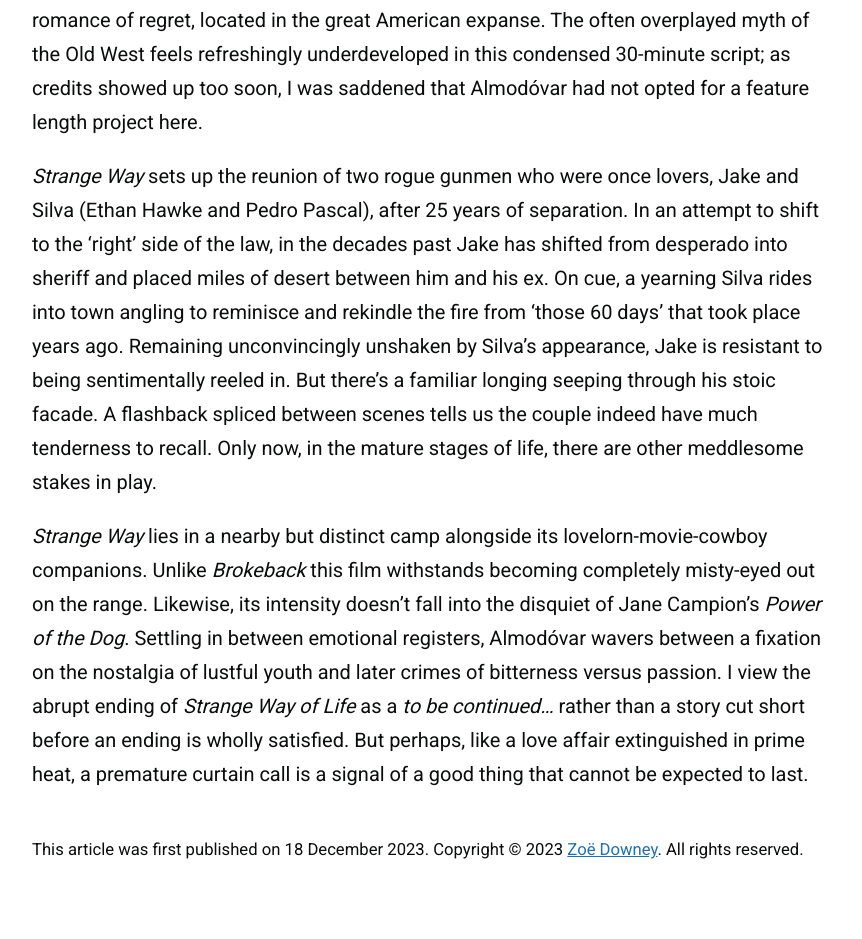
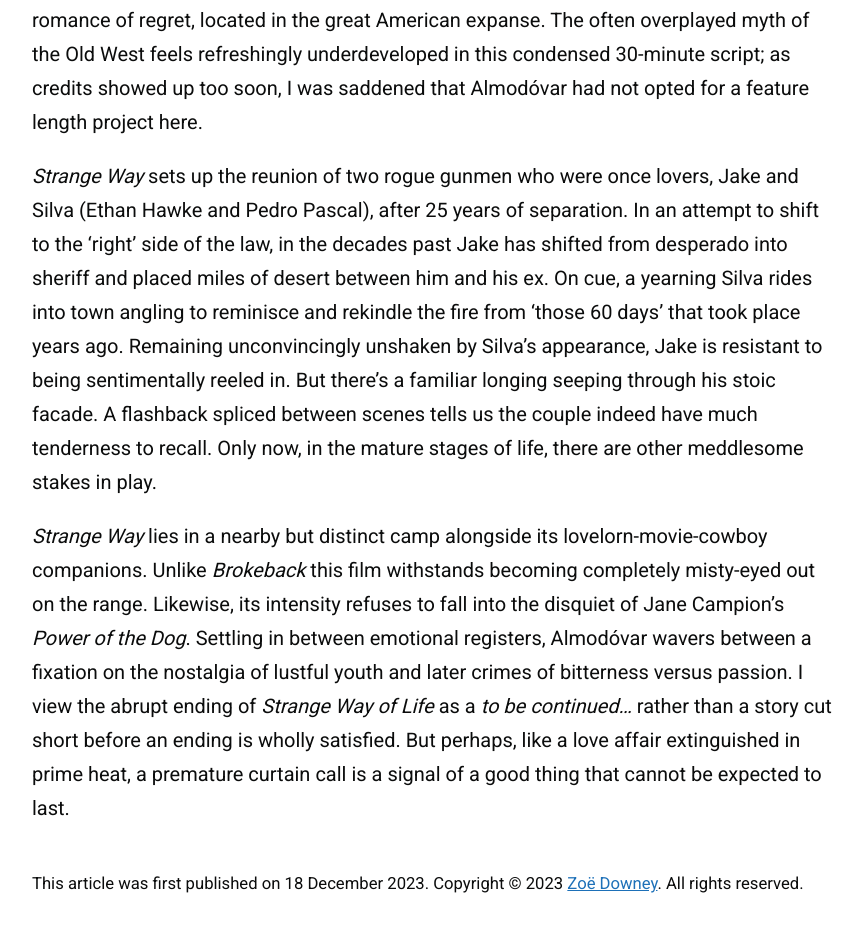
Before and after one commit to zoeurl/zoedowney.github.io, a Jekyll site: the page built from _posts/2023-12-18-strange-way-of-life.md, in a window 1280 px wide. Shown: the part 705-1644 px from the top of the page, without its empty margins (208-1070 px from the left). Built offline with Jekyll 4.4.1, drawn with Linux system fonts in a browser that asks for light colours; before the commit the page ends 1610 px from its top, so only the background shows below that.

Commit message:
Update 2023-12-18-strange-way-of-life.md

```diff
--- a/_posts/2023-12-18-strange-way-of-life.md
+++ b/_posts/2023-12-18-strange-way-of-life.md
@@ -13,4 +13,4 @@
 
 _Strange Way_ sets up the reunion of two rogue gunmen who were once lovers, Jake and Silva (Ethan Hawke and Pedro Pascal), after 25 years of separation. In an attempt to shift to the ‘right’ side of the law, in the decades past Jake has shifted from desperado into sheriff and placed miles of desert between him and his ex. On cue, a yearning Silva rides into town angling to reminisce and rekindle the fire from ‘those 60 days’ that took place years ago. Remaining unconvincingly unshaken by Silva’s appearance, Jake is resistant to being sentimentally reeled in. But there’s a familiar longing seeping through his stoic facade. A flashback spliced between scenes tells us the couple indeed have much tenderness to recall. Only now, in the mature stages of life, there are other meddlesome stakes in play.
 
-_Strange Way_ lies in a nearby but distinct camp alongside its lovelorn-movie-cowboy companions. Unlike _Brokeback_ this film withstands becoming completely misty-eyed out on the range. Likewise, its intensity doesn’t fall into the disquiet of Jane Campion’s _Power of the Dog_. Settling in between emotional registers, Almodóvar wavers between a fixation on the nostalgia of lustful youth and later crimes of bitterness versus passion. I view the abrupt ending of _Strange Way of Life_ as a _to be continued…_ rather than a story cut short before an ending is wholly satisfied. But perhaps, like a love affair extinguished in prime heat, a premature curtain call is a signal of a good thing that cannot be expected to last.
+_Strange Way_ lies in a nearby but distinct camp alongside its lovelorn-movie-cowboy companions. Unlike _Brokeback_ this film withstands becoming completely misty-eyed out on the range. Likewise, its intensity refuses to fall into the disquiet of Jane Campion’s _Power of the Dog_. Settling in between emotional registers, Almodóvar wavers between a fixation on the nostalgia of lustful youth and later crimes of bitterness versus passion. I view the abrupt ending of _Strange Way of Life_ as a _to be continued…_ rather than a story cut short before an ending is wholly satisfied. But perhaps, like a love affair extinguished in prime heat, a premature curtain call is a signal of a good thing that cannot be expected to last.
```
